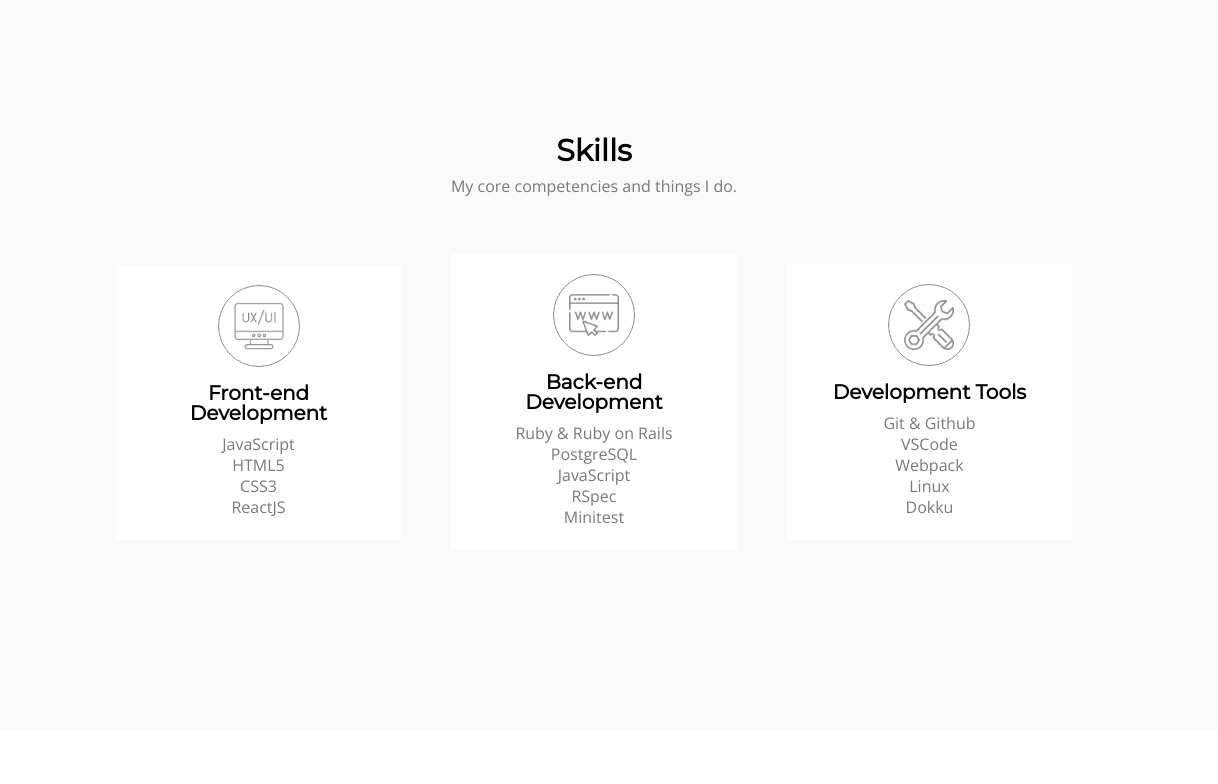
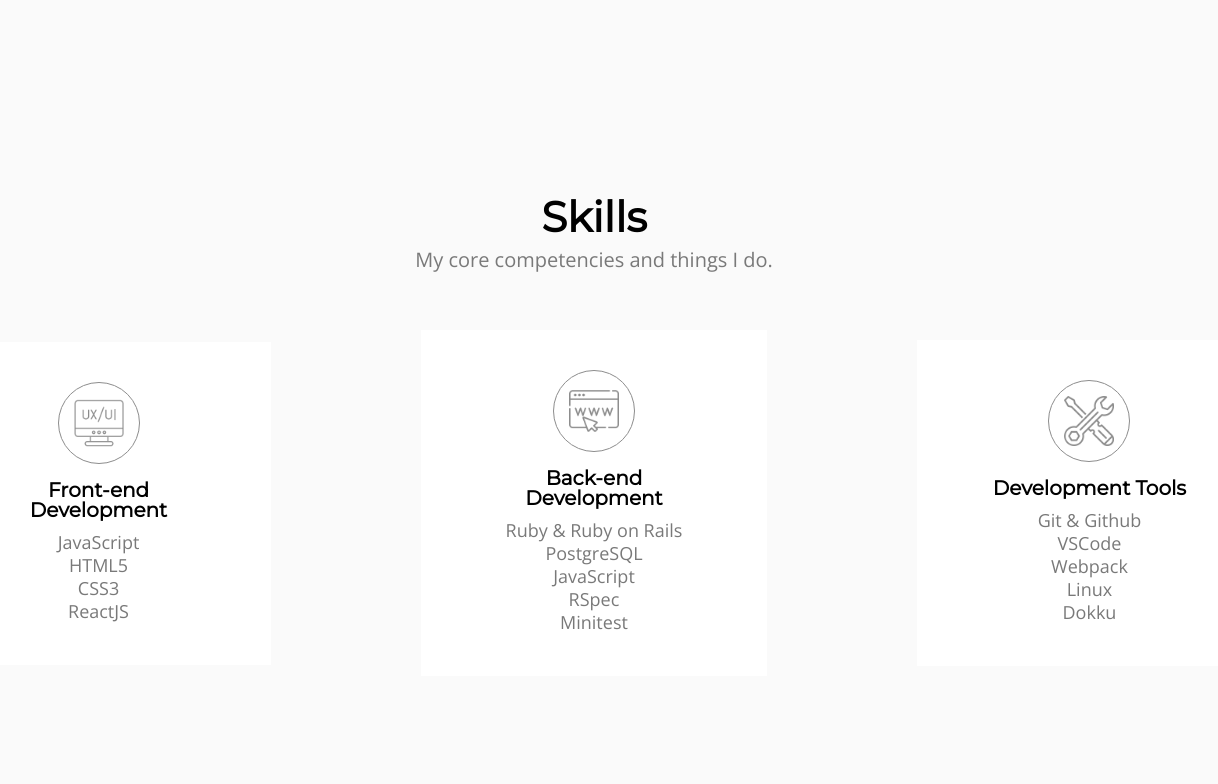
Before and after one commit to justinkim2015/portfolio-v3, a React (Create React App) app: page / in a window 1536 px wide. Shown: the part 1580-2364 px from the top of the page, without its empty margins (174-1392 px from the left). Built offline with nearby package versions, Linux system fonts and the light colour scheme.

Commit message:
add desktop styling for skills

```diff
--- a/src/about/about.css
+++ b/src/about/about.css
@@ -85,6 +85,8 @@
 }
 
 /* Font size 42px */
+/* Subtitle 20px */
+/* Text 18px */
 /* Desktop */
 @media (min-width: 1440px) {
   .about-content {
--- a/src/skills/skills.css
+++ b/src/skills/skills.css
@@ -110,7 +110,32 @@
 
 }
 
+/* Font size 42px */
+/* Subtitle 20px */
+/* Text 18px */
 /* Desktop */
 @media (min-width: 1440px) {
+  #skills {
+    padding: 180px 0;
+  }
 
+  .skills-title {
+    font-size: 42px;
+  }
+
+  .skill-title, .skills-subtitle{
+    font-size: 20px;
+  }
+
+  .skill {
+    font-size: 18px;
+  }
+
+  .frontend, .backend, .dev {
+    padding: 40px 60px;
+  }
+
+  .skills-container {
+    gap: 150px;
+  }
 }
```
